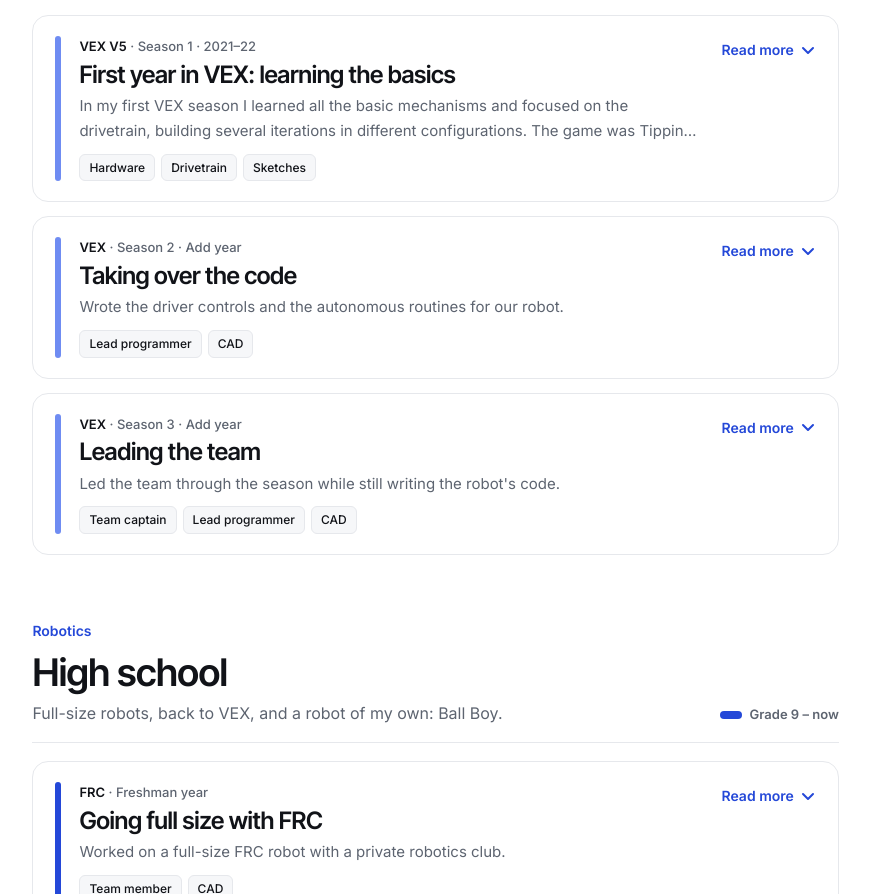
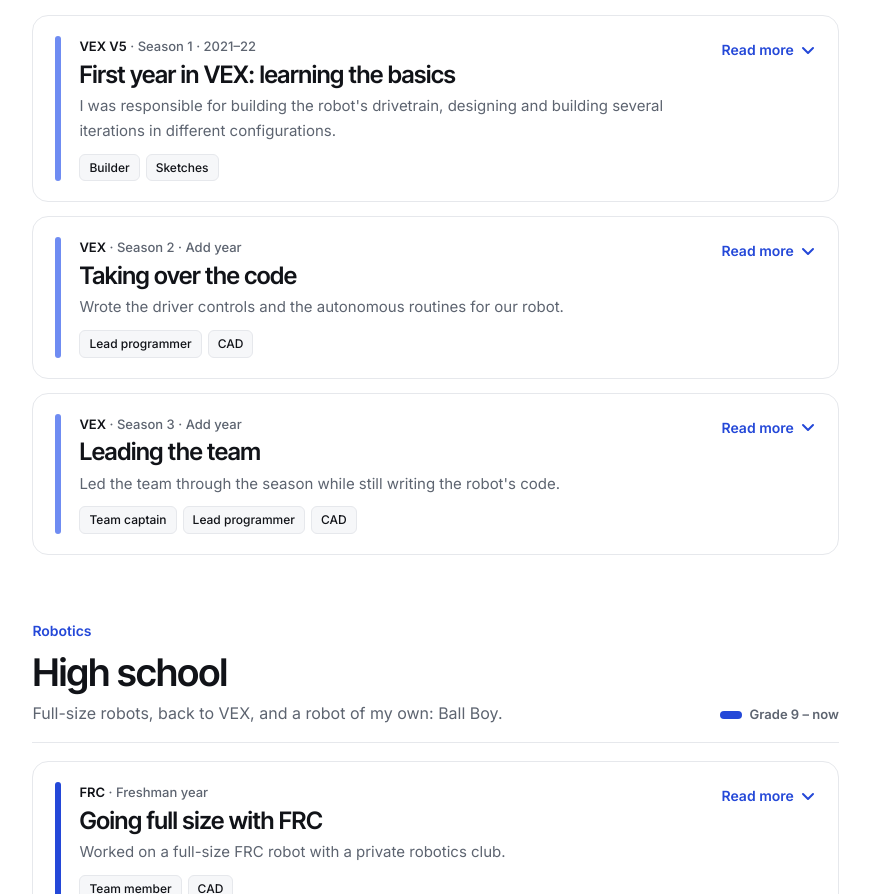
Before and after one commit to sabrus444/Achyutkarthikeyanjourney, a plain HTML site: page index.html in a window 1280 px wide. Shown: the part 1750-2644 px from the top of the page, without its empty margins (370-1240 px from the left). Drawn offline with Linux system fonts and the light colour scheme.

Commit message:
Season 1: role Builder with a clear responsibility line
Co-Authored-By: Claude Opus 5.5 <noreply@anthropic.com>
Claude-Session: https://claude.ai/code/session_016aH6ZDpL1UM4xCYjQ1HMnP

```diff
--- a/content.js
+++ b/content.js
@@ -10,6 +10,8 @@
 
    EVERYDAY UPDATES
    • Change any text between the quotes "like this".
+   • responsibility: one or two sentences on what you were responsible for
+     that season. It shows under your role and on the closed card.
    • Photo: put the image in the "photos" folder, then add inside photos: [ ]
        { src: "photos/my-robot.jpg", caption: "What this shows" },
    • Award: inside awards: [ ] add
@@ -80,8 +82,9 @@ window.SITE = {
             {
               id: "vex-ms-1", type: "vex", stage: "VEX V5", era: "Season 1 · 2021–22",
               title: "First year in VEX: learning the basics",
-              roles: ["Hardware", "Drivetrain"], game: "Tipping Point (VEX V5 Robotics Competition)",
-              built: "In my first VEX season I learned all the basic mechanisms and focused on the drivetrain, building several iterations in different configurations. The game was Tipping Point, where robots score rings, move mobile goals into their zone and balance on a platform at the end of the match.",
+              roles: ["Builder"], game: "Tipping Point (VEX V5 Robotics Competition)",
+              responsibility: "I was responsible for building the robot's drivetrain, designing and building several iterations in different configurations.",
+              built: "The drivetrain for our Tipping Point robot, rebuilt through several iterations as I learned the basic VEX mechanisms. Tipping Point was a game where robots score rings, move mobile goals into their zone and balance on a platform at the end of the match.",
               enjoyed: "Our team qualified for the National Championship and the VEX Worlds Championship. It was my first time at a VEX championship venue, and I was amazed by the designs other students had built. Seeing them showed me how far I could take my own robots.",
               learned: ["How the basic VEX mechanisms work", "How different drivetrain configurations change speed, pushing power and turning", "Build, test, rebuild: improving a design through iterations", "Learning from the best teams by studying their robots at championships"],
               design: { cad: false, tool: "Hand sketches", how: "No CAD this year. I designed with sketches and hands-on building, learning from my teammates as we built and rebuilt the robot.", images: [] },
--- a/index.html
+++ b/index.html
@@ -98,6 +98,8 @@ details[open] .more svg{transform:rotate(180deg)}
 details[open] .more .o{display:none}details:not([open]) .more .c{display:none}
 .inner{padding:0 22px 24px 46px}
 .game{font-size:14px;color:var(--mute);margin:0 0 14px}
+.resp{margin:0 0 16px;padding:12px 16px;border-radius:10px;background:var(--soft);border-left:4px solid var(--band);font-size:15px}
+.resp b{font-weight:600}
 .cols{display:grid;grid-template-columns:repeat(3,minmax(0,1fr));gap:24px;padding-top:18px;border-top:1px solid var(--rule)}
 .cols p,.cols ul{margin:0;font-size:15px}.cols ul{padding-left:18px}.cols li+li{margin-top:4px}
 .design{margin-top:22px;border:1px solid var(--rule);border-radius:14px;background:var(--soft);padding:18px;display:grid;grid-template-columns:minmax(0,1fr) minmax(0,1.1fr);gap:18px}
@@ -266,12 +268,12 @@ function startSite(){
         ${(it.lineage||[]).length?`<div class="subh">Built on everything before it</div><table class="lin"><tbody>${it.lineage.map(l=>`<tr><td><a href="#${esc(l.link||'journey')}" data-open="${esc(l.link||'')}">From ${esc(l.from)}</a></td><td>${esc(l.what)}</td></tr>`).join('')}</tbody></table>`:''}
         ${pr?`<div class="subh">From project to product</div><div class="prod"><div><p class="vision">${esc(pr.vision)}</p><ul class="who">${(pr.who||[]).map(w=>`<li>${esc(w)}</li>`).join('')}</ul></div><ol class="road">${(pr.roadmap||[]).map((r,i)=>`<li class="s-${esc(r.status)}"><i>${r.status==='done'?'✓':i+1}</i><span>${esc(r.step)}</span><small>${st[r.status]||''}</small></li>`).join('')}</ol></div>`:''}`;
     }
-    return `${it.game?`<p class="game">Season game: <b>${esc(it.game)}</b></p>`:''}
+    return `${it.game?`<p class="game">Season game: <b>${esc(it.game)}</b></p>`:''}${it.responsibility?`<p class="resp"><b>My role: ${esc((it.roles||[]).join(', '))}.</b> ${esc(it.responsibility)}</p>`:''}
       <div class="cols"><div><h4>What I built</h4><p>${esc(it.built)}</p></div><div><h4>What I enjoyed</h4><p>${esc(it.enjoyed)}</p></div><div><h4>What I learned</h4>${learnedList(it)}</div></div>
       ${design(it.design)}${pics(it)}${it.awards===false?'':`<div class="awards">${awards(it.awards)}</div>`}`;
   };
   const card=(it,band)=>`<details class="card${it.type==='capstone'?' capcard':''}" id="${esc(it.id)}" style="--band:${band}">
-    <summary><span class="bar"></span><div><div class="kick"><b>${esc(it.stage)}</b> · ${esc(it.era)}</div><h3>${esc(it.title)}</h3><p class="sum">${esc(it.type==='capstone'?(it.tagline||it.problem):it.built)}</p><div class="chips">${(it.roles||[]).map(r=>`<span>${esc(r)}</span>`).join('')}${it.design?(it.design.cad===false?'<span>Sketches</span>':'<span>CAD</span>'):''}</div></div><span class="more"><span class="o">Read more</span><span class="c">Close</span>${chev}</span></summary>
+    <summary><span class="bar"></span><div><div class="kick"><b>${esc(it.stage)}</b> · ${esc(it.era)}</div><h3>${esc(it.title)}</h3><p class="sum">${esc(it.type==='capstone'?(it.tagline||it.problem):(it.responsibility||it.built))}</p><div class="chips">${(it.roles||[]).map(r=>`<span>${esc(r)}</span>`).join('')}${it.design?(it.design.cad===false?'<span>Sketches</span>':'<span>CAD</span>'):''}</div></div><span class="more"><span class="o">Read more</span><span class="c">Close</span>${chev}</span></summary>
     <div class="inner">${body(it)}</div></details>`;
 
   $('brand').innerHTML=`${esc(S.name)} <span>· Robotics</span>`;
```
